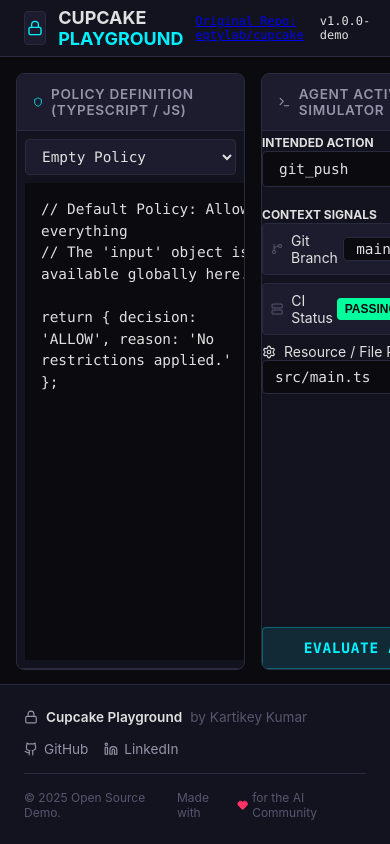
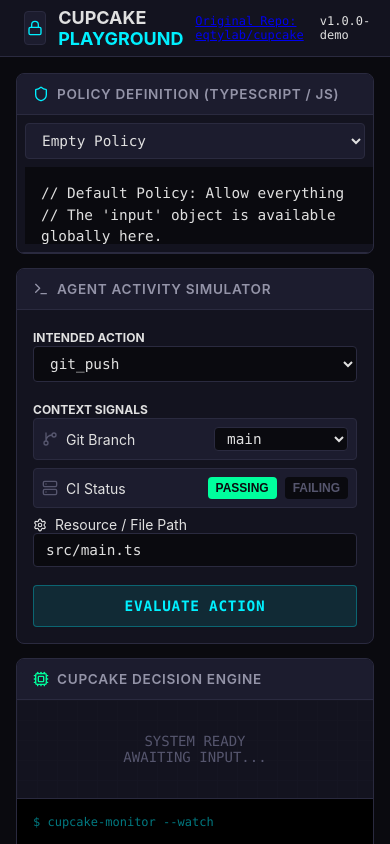
Before and after one commit to kartikeykumar09/cupcake-playground, a React (Vite) app: page / in a window 390 px wide. Shown: the top 844 px of the page. Built offline with nearby package versions, Linux system fonts and the light colour scheme.

Commit message:
style: enable full page scroll and fix layout responsiveness

```diff
--- a/src/components/Footer.tsx
+++ b/src/components/Footer.tsx
@@ -1,99 +1,19 @@
 import React from 'react';
-import { Heart, Github, Linkedin, Lock } from "lucide-react";
 import '../index.css'; // Ensure styling integration if needed specifically
 
 const Footer = () => {
-  const currentYear = new Date().getFullYear();
-
-  const socialLinks = [
-    {
-      name: "GitHub",
-      icon: Github,
-      url: "https://github.com/kartikeykumar09",
-    },
-    {
-      name: "LinkedIn",
-      icon: Linkedin,
-      url: "https://linkedin.com/in/kartikeykumar09",
-    }
-  ];
-
   return (
-    <footer className="footer-container" style={{
-        marginTop: 'auto',
-        background: 'var(--bg-secondary)',
-        borderTop: '1px solid var(--border-color)',
-        padding: '24px',
-        fontSize: '0.85rem',
-        color: 'var(--text-muted)'
-    }}>
-      <div style={{
-          maxWidth: '1200px',
-          margin: '0 auto',
-          display: 'flex',
-          flexDirection: 'column',
-          gap: '16px'
-      }}>
-        {/* Top Row: Links and Branding */}
-        <div style={{
-            display: 'flex',
-            justifyContent: 'space-between',
-            alignItems: 'center',
-            flexWrap: 'wrap',
-            gap: '16px'
-        }}>
-            <div style={{ display: 'flex', alignItems: 'center', gap: '8px' }}>
-                <Lock size={14} className="text-secondary" />
-                <span style={{ fontWeight: 600, color: 'var(--text-primary)' }}>Cupcake Playground</span>
-                <span>by Kartikey Kumar</span>
-            </div>
-
-            <div style={{ display: 'flex', gap: '16px' }}>
-                {socialLinks.map(({ name, icon: Icon, url }) => (
-                    <a
-                        key={name}
-                        href={url}
-                        target="_blank"
-                        rel="noreferrer"
-                        style={{
-                            display: 'flex',
-                            alignItems: 'center',
-                            gap: '6px',
-                            color: 'var(--text-secondary)',
-                            textDecoration: 'none',
-                            transition: 'color 0.2s'
-                        }}
-                        onMouseEnter={(e) => e.currentTarget.style.color = 'var(--accent-blue)'}
-                        onMouseLeave={(e) => e.currentTarget.style.color = 'var(--text-secondary)'}
-                    >
-                        <Icon size={14} />
-                        <span>{name}</span>
-                    </a>
-                ))}
-            </div>
-        </div>
-
-        {/* Bottom Row: Copyright */}
-        <div style={{
-            display: 'flex',
-            justifyContent: 'space-between',
-            alignItems: 'center',
-            borderTop: '1px solid var(--border-color)',
-            paddingTop: '16px',
-            fontSize: '0.75rem'
-        }}>
-            <div>
-                 © {currentYear} Open Source Demo.
-            </div>
-            <div style={{ display: 'flex', alignItems: 'center', gap: '4px' }}>
-                <span>Made with</span>
-                <Heart size={12} className="text-accent-red" fill="currentColor" />
-                <span>for the AI Community</span>
-            </div>
-        </div>
-      </div>
+    <footer className="footer">
+      <p>
+        Built by <a href="https://kartikeykumar.in" target="_blank" rel="noopener noreferrer">Kartikey Kumar</a> ·
+        More tools at <a href="https://kartikeykumar.in/tools" target="_blank" rel="noopener noreferrer">kartikeykumar.in/tools</a>
+      </p>
+      <a href="https://github.com/kartikeykumar09/cupcake-playground" target="_blank" rel="noopener noreferrer" style={{ display: 'inline-flex', alignItems: 'center', gap: '0.5rem', marginTop: '0.5rem', color: 'var(--text-muted)', textDecoration: 'none', fontSize: '0.9rem' }}>
+        <svg width="16" height="16" viewBox="0 0 24 24" fill="currentColor"><path d="M12 0c-6.626 0-12 5.373-12 12 0 5.302 3.438 9.8 8.207 11.387.599.111.793-.261.793-.577v-2.234c-3.338.726-4.033-1.416-4.033-1.416-.546-1.387-1.333-1.756-1.333-1.756-1.089-.745.083-.729.083-.729 1.205.084 1.839 1.237 1.839 1.237 1.07 1.834 2.807 1.304 3.492.997.107-.775.418-1.305.762-1.604-2.665-.305-5.467-1.334-5.467-5.931 0-1.311.469-2.381 1.236-3.221-.124-.303-.535-1.524.117-3.176 0 0 1.008-.322 3.301 1.23.957-.266 1.983-.399 3.003-.404 1.02.005 2.047.138 3.006.404 2.291-1.552 3.297-1.23 3.297-1.23.653 1.653.242 2.874.118 3.176.77.84 1.235 1.911 1.235 3.221 0 4.609-2.807 5.624-5.479 5.921.43.372.823 1.102.823 2.222v3.293c0 .319.192.694.801.576 4.765-1.589 8.199-6.086 8.199-11.386 0-6.627-5.373-12-12-12z"/></svg>
+        View Source Code
+      </a>
     </footer>
   );
-};
+}; // End of component
 
 export default Footer;
--- a/src/index.css
+++ b/src/index.css
@@ -31,8 +31,8 @@ body {
 .app-container {
   display: flex;
   flex-direction: column;
-  height: 100vh;
-  overflow: hidden;
+  min-height: 100vh;
+  /* Prevent body scroll */
 }
 
 .app-header {
@@ -48,16 +48,29 @@ body {
 
 .main-content {
   flex: 1;
-  overflow: hidden;
+  /* Let grid manage overflow? No, let's try auto */
   padding: 16px;
-  height: calc(100vh - 56px);
+  /* Remove fixed height calc here */
 }
 
 .grid-layout {
   display: grid;
   grid-template-columns: 4fr 3fr 5fr;
   gap: 16px;
-  height: 100%;
+  align-items: start;
+  /* Allow columns to be natural height */
+  /* Allow this to scroll if needed, but flex children usually don't trigger this */
+  /* Important for nested scrolling */
+}
+
+@media (max-width: 1024px) {
+  .grid-layout {
+    grid-template-columns: 1fr;
+  }
+
+  .app-container {}
+
+  .main-content {}
 }
 
 /* Common Flex Utilities to match previous usages roughly */
@@ -184,8 +197,13 @@ body {
   flex: 1;
   display: flex;
   flex-direction: column;
-  overflow: hidden;
+  overflow-y: auto;
+  /* Allow scrolling if content overflows */
   position: relative;
+}
+
+.p-4 {
+  padding: 16px;
 }
 
 /* Inputs & Buttons */
@@ -317,3 +335,45 @@ body {
   overflow-y: auto;
   flex-shrink: 0;
 }
+
+/* Footer */
+.footer {
+  text-align: center;
+  padding: 2.5rem 1rem;
+  color: var(--text-muted);
+  font-size: 0.85rem;
+  border-top: 1px solid var(--border-color);
+  margin-top: auto;
+}
+
+.footer a {
+  color: var(--accent-blue);
+  text-decoration: none;
+  font-weight: 500;
+}
+
+.footer a:hover {
+  text-decoration: underline;
+}
+
+/* Footer - Unified Design */
+.footer {
+  text-align: center;
+  padding: 2.5rem 1rem;
+  color: var(--text-muted);
+  font-size: 0.85rem;
+  border-top: 1px solid var(--border-color);
+  margin-top: auto;
+  flex-shrink: 0;
+  /* Prevent shrinking in flex container */
+}
+
+.footer a {
+  color: var(--accent-blue);
+  text-decoration: none;
+  font-weight: 500;
+}
+
+.footer a:hover {
+  text-decoration: underline;
+}
```
